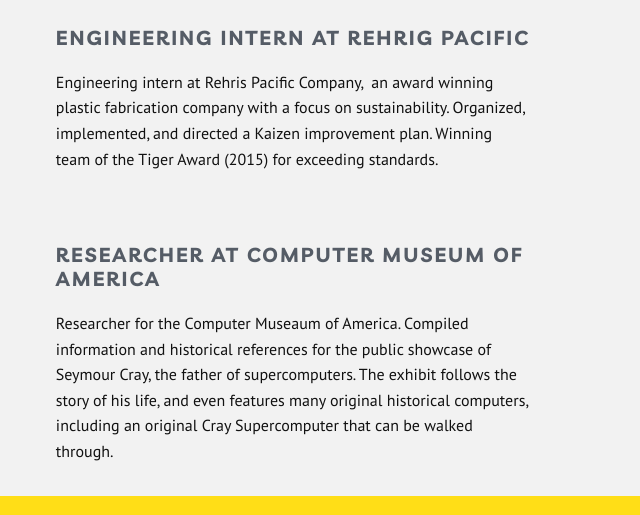
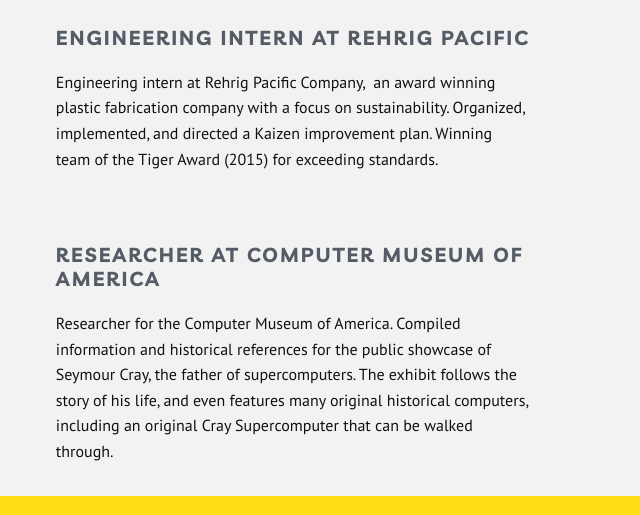
Before and after one commit to Makeith714/Marissa-Resume-Site, a plain HTML site: page index.html in a window 1280 px wide. Shown: the part 1772-2287 px from the top of the page, 513-1153 px from the left. Drawn offline with Linux system fonts and the light colour scheme.

Commit message:
Spellchecked Words

```diff
--- a/index.html
+++ b/index.html
@@ -77,7 +77,7 @@
                   <div class="u-align-left u-container-style u-layout-cell u-right-cell u-size-37 u-layout-cell-2">
                     <div class="u-container-layout u-valign-middle u-container-layout-2">
                       <h4 class="u-text u-text-default u-text-1">study coordinator at Huxley</h4>
-                      <p class="u-text u-text-default u-text-2">Setup a study as part of the research and development team for an upcoming product. Helped write the protocal for the study proceedures.</p>
+                      <p class="u-text u-text-default u-text-2">Setup a study as part of the research and development team for an upcoming product. Helped write the protocol for the study proceedures.</p>
                     </div>
                   </div>
                 </div>
@@ -178,7 +178,7 @@
                   <div class="u-align-left u-container-style u-layout-cell u-right-cell u-size-37 u-layout-cell-2">
                     <div class="u-container-layout u-valign-middle u-container-layout-2">
                       <h4 class="u-text u-text-default u-text-1">Engineering Intern at Rehrig Pacific</h4>
-                      <p class="u-text u-text-default u-text-2">Engineering intern at Rehris Pacific Company,&nbsp; an award winning plastic fabrication company with a focus on sustainability. Organized, implemented, and directed a Kaizen improvement plan. Winning team of the Tiger Award (2015) for exceeding standards.</p>
+                      <p class="u-text u-text-default u-text-2">Engineering intern at Rehrig Pacific Company,&nbsp; an award winning plastic fabrication company with a focus on sustainability. Organized, implemented, and directed a Kaizen improvement plan. Winning team of the Tiger Award (2015) for exceeding standards.</p>
                     </div>
                   </div>
                 </div>
@@ -203,7 +203,7 @@
                   <div class="u-align-left u-container-style u-layout-cell u-right-cell u-size-37 u-layout-cell-2">
                     <div class="u-container-layout u-valign-middle u-container-layout-2">
                       <h4 class="u-text u-text-default u-text-1">Researcher at Computer Museum of America</h4>
-                      <p class="u-text u-text-default u-text-2">Researcher for the Computer Museaum of America. Compiled information and historical references for the public showcase of Seymour Cray, the father of supercomputers. The exhibit follows the story of his life, and even features many original historical computers, including an original Cray Supercomputer that can be walked through.</p>
+                      <p class="u-text u-text-default u-text-2">Researcher for the Computer Museum of America. Compiled information and historical references for the public showcase of Seymour Cray, the father of supercomputers. The exhibit follows the story of his life, and even features many original historical computers, including an original Cray Supercomputer that can be walked through.</p>
                     </div>
                   </div>
                 </div>
```
